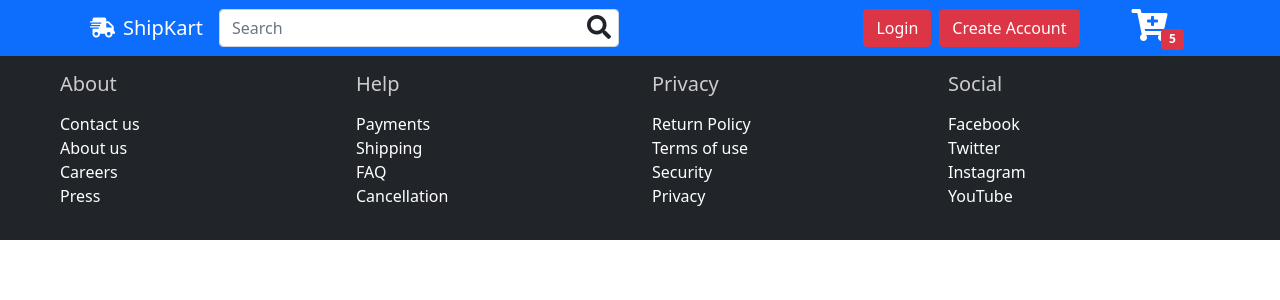
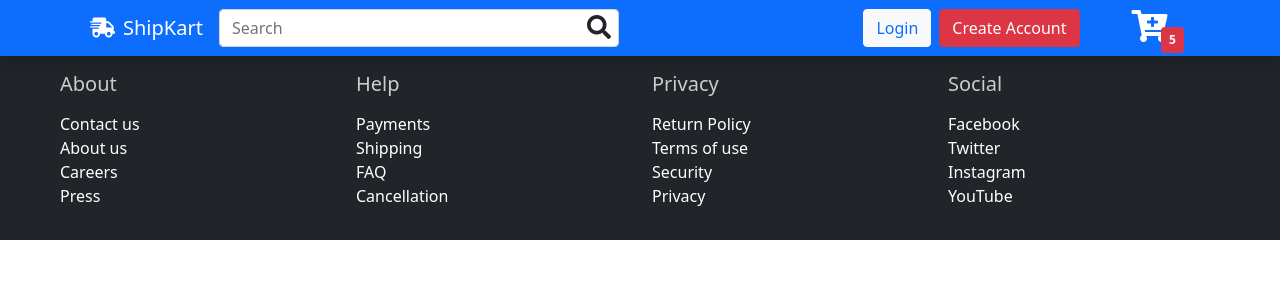
Before and after one commit to vinayakdeshpande1/Shopkart_Frontend, an Angular app: page / in a window 1280 px wide. Shown: the top 300 px of the page. Built offline with nearby package versions, Linux system fonts and the light colour scheme.

Commit message:
more responsive cart-icon

```diff
--- a/src/app/navbar/navbar.component.html
+++ b/src/app/navbar/navbar.component.html
@@ -1,4 +1,4 @@
-<header class="navbar navbar-expand-lg bg-primary navbar-dark justify-content-around">
+<header class="navbar navbar-expand-lg bg-primary navbar-dark justify-content-around shadow">
   <nav class="container">
     <a href="#" class="navbar-brand text-white">
       <i class="fas fa-shipping-fast mx-2"></i>
@@ -13,12 +13,12 @@
         <input class="w-lg-100 form-control me-2 searchbox" type="search" placeholder="Search" aria-label="Search">
         <span><i class="text-dark fas fa-search fs-4"></i></span>
       </form>
-      <ul class="navbar-nav right-content">
-        <li class="nav-item mx-1 btn btn-danger">Login</li>
+      <ul class="navbar-nav right-content align-items-center">
+        <li class="nav-item mx-1 btn btn-light text-primary">Login</li>
         <li class="nav-item mx-1 btn btn-danger">Create Account</li>
         <li class="nav-item mx-2 ms-5">
           <i class="fas fa-cart-plus fs-4"></i>
-          <span class="cart-badge badge bg-danger">5</span>
+          <span class="cart-badge badge bg-danger d-none d-sm-inline">5</span>
         </li>
       </ul>
     </div>
```
